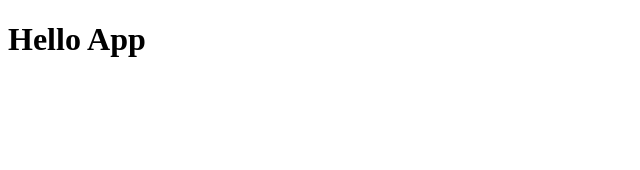
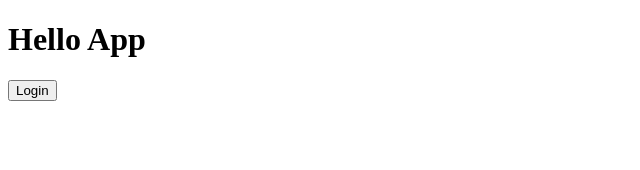
Before and after one commit to justtoconfirm/react-components, a React (Create React App) app: page / in a window 1280 px wide. Shown: the top 170 px of the page, without its empty margins (0-640 px from the left). Built offline with nearby package versions, Linux system fonts and the light colour scheme.

Commit message:
Add a Button component and import it into the App component to render

```diff
--- a/src/App.js
+++ b/src/App.js
@@ -1,10 +1,14 @@
 import react from 'react';
+import Button from './components/Button';
 
 const App = () => {
 
 	return (
 
-		<h1>Hello App</h1>
+		<>
+			<h1>Hello App</h1>
+			<Button>Login</Button>
+		</>
 
 	);
 
--- /dev/null
+++ b/src/components/Button/index.js
@@ -0,0 +1,31 @@
+import react from 'react';
+
+const Button = props => {
+
+	// Destructure the props and pass into the function as an object
+	const {
+		type = 'button',
+		url = '',
+		onClick,
+		children
+	} = props;
+
+	// Check if the component has the url prop value that match those listed
+	const isAnchorLink = url && (url.includes('http') || url.startsWith('#') || url.startsWith('mailto') || url.startsWith('/'));
+
+	const renderAsLink = () =>
+		<a href={url} role="button">{children}</a>
+
+	const renderAsButton = () =>
+		<button {...{type, onClick}}>{children}</button>
+
+	return (
+
+		// If the button component has a url prop with a value call the method to render as a link, or render as a button
+		isAnchorLink ? renderAsLink() : renderAsButton()
+
+	);
+
+};
+
+export default Button;
```
